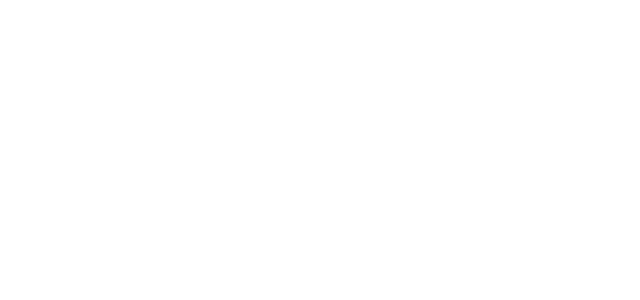
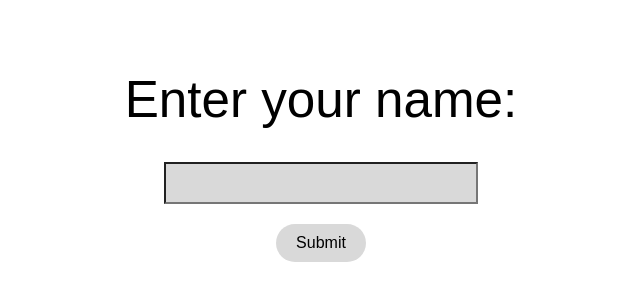
Before and after one commit to mondher812/Heritrace, a React (Vite) app in the folder frontend/: page /name in a window 1280 px wide. Before the commit this address had no page. Shown: the part 250-550 px from the top of the page, without its empty margins (319-959 px from the left). Built offline with nearby package versions, Linux system fonts and the light colour scheme.

Commit message:
linking everything

```diff
--- a/frontend/src/App.tsx
+++ b/frontend/src/App.tsx
@@ -1,12 +1,15 @@
-import { BrowserRouter as Router, Routes, Route } from "react-router-dom";
-import Landing from "./pages/landing";
-import RotatingFlagsLoader from "./pages/loading_page";
+import { BrowserRouter as Router, Routes, Route } from 'react-router-dom';
+import Landing from './pages/landing';
+import RotatingFlagsLoader from './pages/loading_page';
+import NewLanding from './pages/new_landing'
+
 
 function App() {
   return (
     <Router>
       <Routes>
-        <Route path="/" element={<Landing />} />
+      <Route path="/" element={<NewLanding />} />
+        <Route path="/name" element={<Landing />} />
         <Route path="/loading" element={<RotatingFlagsLoader />} />
       </Routes>
     </Router>
--- a/frontend/src/components/submit-button.css
+++ b/frontend/src/components/submit-button.css
@@ -1,5 +1,6 @@
 .submit-button {
     padding: 10px 20px;
+    margin-top: 20px;
     font-size: 16px;
     color: #000000;
     background-color: #D9D9D9;
--- a/frontend/src/components/submit-button.tsx
+++ b/frontend/src/components/submit-button.tsx
@@ -1,9 +1,16 @@
 import React from 'react';
+import { useNavigate } from 'react-router-dom';
 import './submit-button.css';
 
 const SubmitButton: React.FC = () => {
+  const navigate = useNavigate();
+
+  const handleClick = () => {
+    navigate('/loading');
+  };
+
   return (
-    <button className="submit-button" type="submit">
+    <button className="submit-button" type="button" onClick={handleClick}>
       Submit
     </button>
   );
```
Also changed, not shown: frontend/src/pages/landing.css (line endings or trailing spaces).
